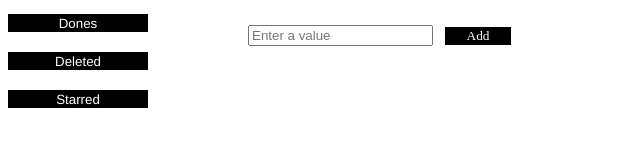
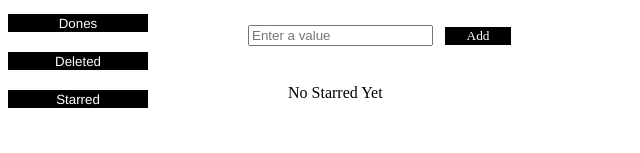
Before and after one commit to jinenab/todo-app-with-hooks-, a React (Create React App) app: page / in a window 1280 px wide. Both pictures are taken after a click on the element "Starred". Shown: the part 147-300 px from the top of the page, without its empty margins (0-640 px from the left). Built offline with nearby package versions, Linux system fonts and the light colour scheme.

Commit message:
starred todos

```diff
--- a/src/App.js
+++ b/src/App.js
@@ -1,6 +1,4 @@
-import DoneIcon from '@material-ui/icons/Done';
-import FaceIcon from '@material-ui/icons/Done';
-import { makeStyles } from '@material-ui/core/styles';
+
 import StarBorderIcon from '@material-ui/icons/StarBorder';
 
 import Chip from '@material-ui/core/Chip';
@@ -12,6 +10,7 @@ const [items,setItems]=useState([])
 const [dones,setDones]=useState([])
 const [deleted,setDeleted]=useState([])
 const [visible,setVisible]=useState("all")
+const [stars,setStarred]=useState([])
 return(<div className="main">
 
 <div className="Navbar">
@@ -66,7 +65,9 @@ return(<div className="main">
         const newItems=items.filter((item,ind)=>(ind!==index))
         setItems(newItems)
     }}>Complete</button>
-     <StarBorderIcon>
+     <StarBorderIcon onClick={()=>{
+       setStarred([...stars,item])
+     }}>
 
     </StarBorderIcon>
 
@@ -114,6 +115,15 @@ return(<div className="main">
   }
   </ul>:""
 }
+{
+  visible==="starred"?<ul>
+  {stars.length===0? <p>No Starred Yet</p>:
+    stars.map((star,index)=>(
+    <li>{star}</li>
+    ))
+  }
+  </ul>:""
+}
   </div>
 </div>
 </div>
--- a/src/style.scss
+++ b/src/style.scss
@@ -168,8 +168,9 @@ border: 0px;
 padding: 0px;
 height: 20px;
     }
-    .MuiSvgIcon-root:hover{
+    .MuiSvgIcon-root:hover,click{
   background-color:gold;
   fill:white !important;
        }
+
 }
```
